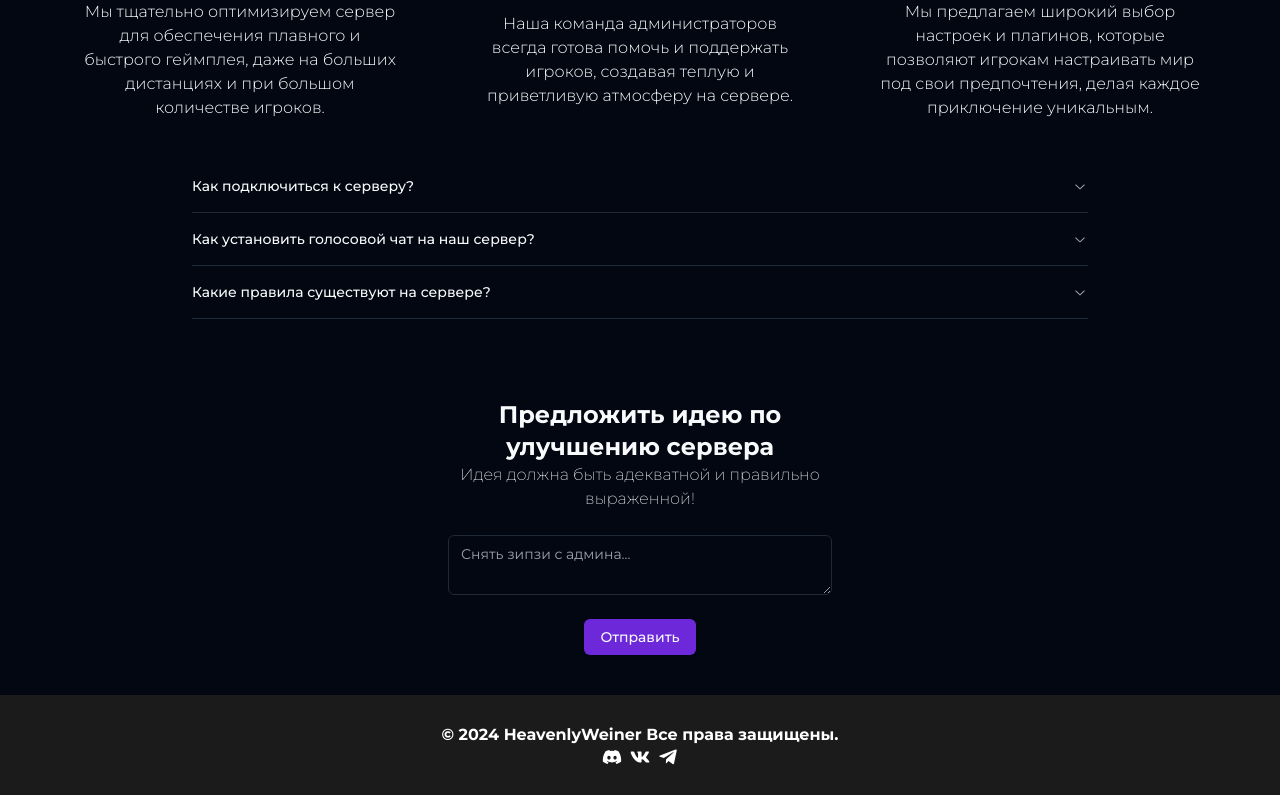
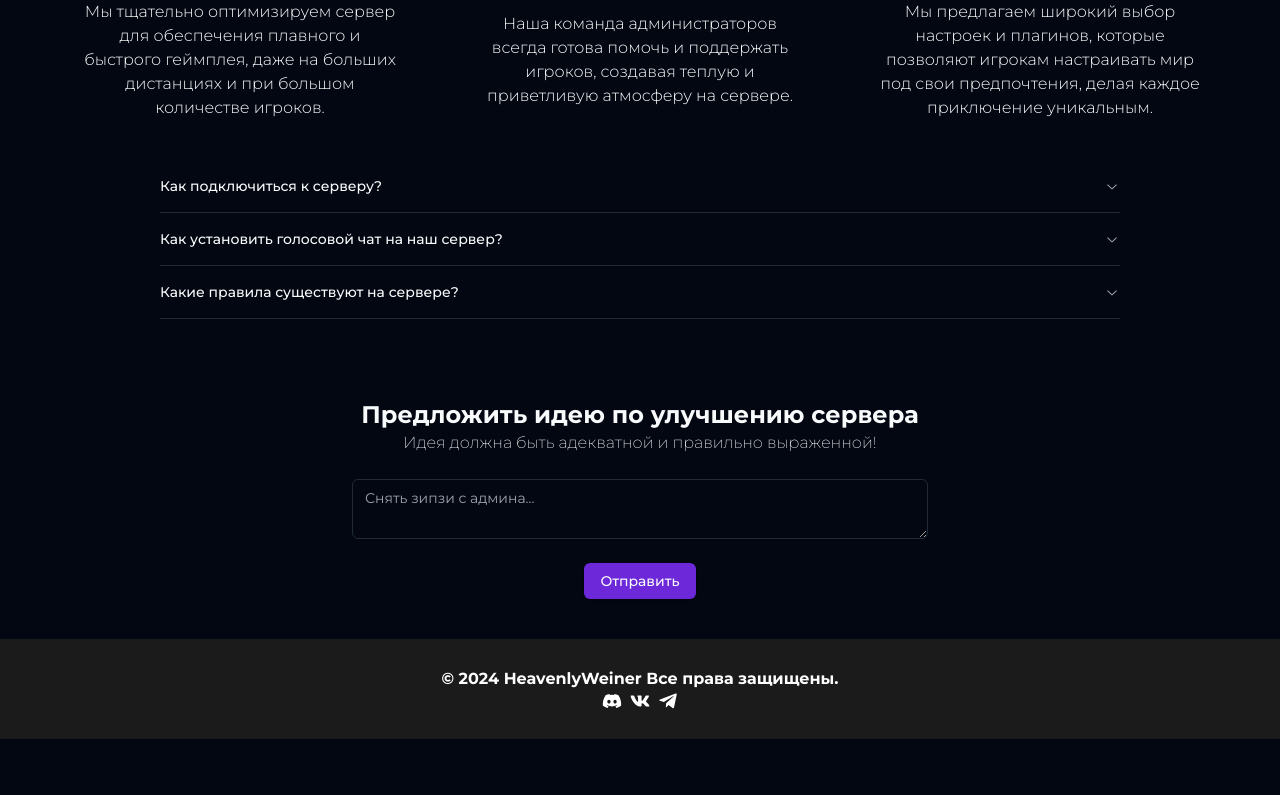
Before and after one commit to Z1ppzy/bigweb, a React (Vite) app: page / in a window 1280 px wide. Shown: the part 1614-2409 px from the top of the page. After the commit the page ends 2353 px from the top, so only its background shows below. Built offline with nearby package versions, Linux system fonts and the light colour scheme.

Commit message:
hot fixed all Pages

```diff
--- a/src/Pages/Home.tsx
+++ b/src/Pages/Home.tsx
@@ -44,7 +44,7 @@ export default function Home() {
         <div>
           <WhyWe />
         </div>
-        <div className='px-8 mx-4 lg:mx-40 mb-10'>
+        <div>
           <AccordionServer />
         </div>
         <ToastContainer />
--- a/src/Pages/Rules.tsx
+++ b/src/Pages/Rules.tsx
@@ -228,7 +228,7 @@ export default function Rules() {
           </li>
         </ul>
         <h1 className='mt-2 text-lg font-bold'>6 Инвентарь и снаряжение</h1>
-        <ul>
+        <ul className='font-medium pl-3 space-y-1'>
           <li>
             <strong>6.1</strong> Администрация не возвращает инвентарь, если вы
             потеряли его во время стандартного игрового процесса или в
@@ -246,7 +246,7 @@ export default function Rules() {
           </li>
         </ul>
         <h1 className='mt-2 text-lg font-bold'>7 Кланы</h1>
-        <ul>
+        <ul className='font-medium pl-3 space-y-1'>
           <li>
             <strong>7.1</strong> Создание клана с оскорбительным, провокационным
             или неадекватным названием запрещено. В случае если ваш клан будет
@@ -266,7 +266,7 @@ export default function Rules() {
           </li>
         </ul>
         <h1 className='mt-2 text-lg font-bold'>8 Наказания и амнистия</h1>
-        <ul>
+        <ul className='font-medium pl-3 space-y-1'>
           <li>
             <strong>8.1</strong> Все выданные наказания не подлежат обсуждению в
             негативном ключе или злорадству со стороны окружающих
--- a/src/components/AccordionServer.tsx
+++ b/src/components/AccordionServer.tsx
@@ -24,7 +24,7 @@ export default function AccordionServer() {
   };
   return (
     <>
-      <div>
+      <div className='mx-4 lg:mx-40 mb-10'>
         <Accordion type='single' collapsible className='w-full'>
           <AccordionItem value='item-1'>
             <AccordionTrigger>Как подключиться к серверу?</AccordionTrigger>
--- a/src/components/SuggestionBox.tsx
+++ b/src/components/SuggestionBox.tsx
@@ -19,8 +19,8 @@ export default function SuggestionBox() {
     setText(event.target.value);
   };
   return (
-    <div className='px-10 py-10 md:px-32'>
-      <div className='lg:px-80'>
+    <div className='px-10 py-10'>
+      <div className='max-w-md lg:max-w-xl mx-auto'>
         <form
           className='flex flex-col items-center gap-6'
           onSubmit={handleSubmit}
@@ -37,6 +37,7 @@ export default function SuggestionBox() {
             placeholder='Снять зипзи с админа...'
             value={text}
             onChange={handleChange}
+            className='w-full'
           />
           <Button className='w-fit' type='submit'>
             Отправить
--- a/src/components/WhyWe.tsx
+++ b/src/components/WhyWe.tsx
@@ -8,7 +8,7 @@ export default function WhyWe() {
         <h1 className='mt-8 text-2xl'>
           <b>Почему именно мы?</b>
         </h1>
-        <div className='mx-20 place-items-center md:grid grid-cols-3 mb-10 gap-20'>
+        <div className='mx-6 lg:mx-20 place-items-center md:grid grid-cols-3 mb-10 gap-20'>
           <div className='flex flex-col items-center mt-5'>
             <GiProcessor className='text-8xl text-purple-950 ' />
             <p className='font-light'>
```
Also changed, not shown: src/assets/slide3.png.
